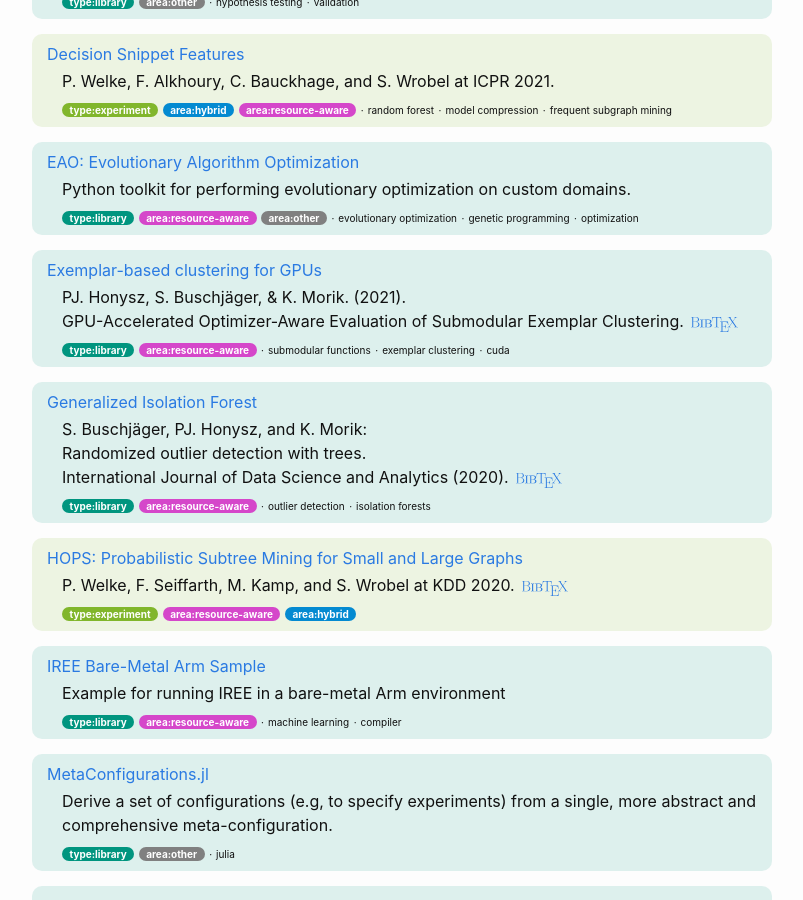
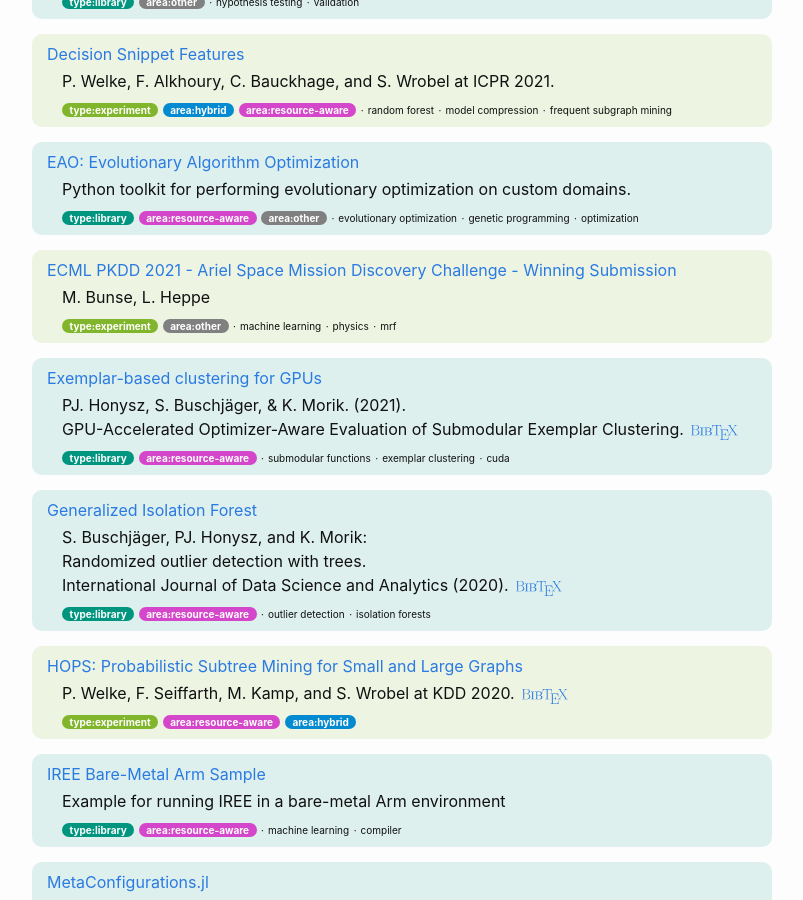
Before and after one commit to ML2R-center/ML2R-center.github.io, a Jekyll site: the page built from index.md, in a window 1280 px wide and 900 px high, scrolled down 452 px. Shown: the whole window, without its empty margins (238-1041 px from the left). Built offline with Jekyll 4.4.1, drawn with Linux system fonts in a browser that asks for light colours; our own code applies the rules of GitHub Pages for plain Markdown files.

Commit message:
Update software.yml

```diff
--- a/_data/software.yml
+++ b/_data/software.yml
@@ -143,3 +143,10 @@
   areas: [ "r" ]
   biburl: https://dblp.uni-trier.de/rec/conf/pkdd/HeppeKAHPM20.html?view=bibtex
   keywords: [ "federated", "distributed", "mrf", "resource-aware"]
+
+- name: ECML PKDD 2021 - Ariel Space Mission Discovery Challenge - Winning Submission
+  type: "e"
+  url: https://github.com/tudo-ls8/ecml-discovery-challenge-ariel-2021
+  description: "M. Bunse, L. Heppe"
+  areas: [ "o" ]
+  keywords: [ "machine learning", "physics", "mrf"]
```
